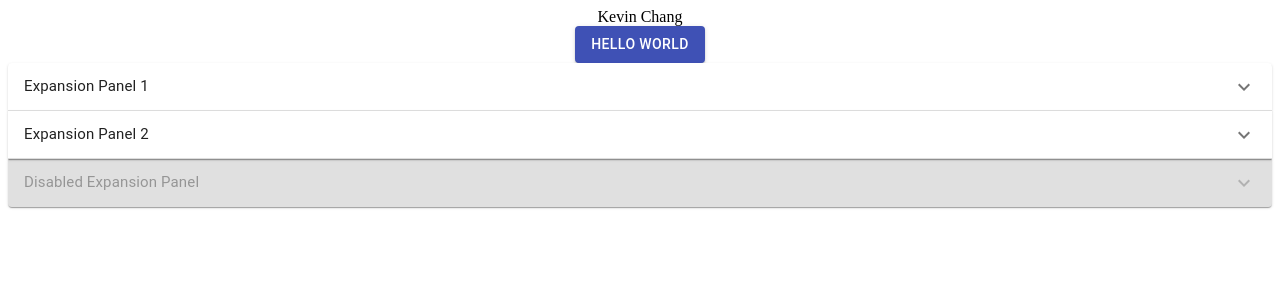
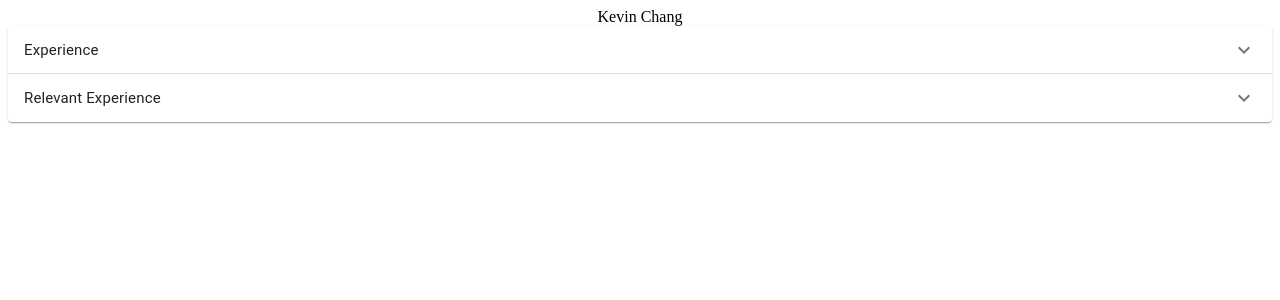
Before and after one commit to Wogified/cv_material, a React (Create React App) app: page / in a window 1280 px wide. Shown: the top 300 px of the page. Built offline with nearby package versions, Linux system fonts and the light colour scheme; the HTML template or start-up script is replaced by a standard one.

Commit message:
Added resume json

```diff
--- a/src/components/App.js
+++ b/src/components/App.js
@@ -18,9 +18,7 @@ const App = () => {
   return (
     <div className={classes.thing}>
       <Header />
-      <Button variant="contained" color="primary">
-        Hello World
-      </Button>
+
       <Sections />
     </div>
   );
--- a/src/components/Sections.js
+++ b/src/components/Sections.js
@@ -5,6 +5,9 @@ import ExpansionPanelSummary from "@material-ui/core/ExpansionPanelSummary";
 import ExpansionPanelDetails from "@material-ui/core/ExpansionPanelDetails";
 import Typography from "@material-ui/core/Typography";
 import ExpandMoreIcon from "@material-ui/icons/ExpandMore";
+
+// Resource imports
+import { Experience } from "../resources/resume.json";
 
 const useStyles = makeStyles(theme => ({
   root: {
@@ -27,7 +30,23 @@ const Sections = () => {
           aria-controls="panel1a-content"
           id="panel1a-header"
         >
-          <Typography className={classes.heading}>Expansion Panel 1</Typography>
+          <Typography className={classes.heading}>
+            {Experience.header}
+          </Typography>
+        </ExpansionPanelSummary>
+        <ExpansionPanelDetails>
+          <Typography>{Experience.positions[0].responsibilities[0]}</Typography>
+        </ExpansionPanelDetails>
+      </ExpansionPanel>
+      <ExpansionPanel>
+        <ExpansionPanelSummary
+          expandIcon={<ExpandMoreIcon />}
+          aria-controls="panel2a-content"
+          id="panel2a-header"
+        >
+          <Typography className={classes.heading}>
+            Relevant Experience
+          </Typography>
         </ExpansionPanelSummary>
         <ExpansionPanelDetails>
           <Typography>
@@ -36,32 +55,6 @@ const Sections = () => {
           </Typography>
         </ExpansionPanelDetails>
       </ExpansionPanel>
-      <ExpansionPanel>
-        <ExpansionPanelSummary
-          expandIcon={<ExpandMoreIcon />}
-          aria-controls="panel2a-content"
-          id="panel2a-header"
-        >
-          <Typography className={classes.heading}>Expansion Panel 2</Typography>
-        </ExpansionPanelSummary>
-        <ExpansionPanelDetails>
-          <Typography>
-            Lorem ipsum dolor sit amet, consectetur adipiscing elit. Suspendisse
-            malesuada lacus ex, sit amet blandit leo lobortis eget.
-          </Typography>
-        </ExpansionPanelDetails>
-      </ExpansionPanel>
-      <ExpansionPanel disabled>
-        <ExpansionPanelSummary
-          expandIcon={<ExpandMoreIcon />}
-          aria-controls="panel3a-content"
-          id="panel3a-header"
-        >
-          <Typography className={classes.heading}>
-            Disabled Expansion Panel
-          </Typography>
-        </ExpansionPanelSummary>
-      </ExpansionPanel>
     </div>
   );
 };
--- /dev/null
+++ b/src/resources/resume.json
@@ -0,0 +1,32 @@
+{
+  "Experience": {
+    "header": "Experience",
+    "positions": [
+      {
+        "institution": "Meso Scale Discovery",
+        "role": "Automation Engineer",
+        "location": "Rockville, MD",
+        "start_date": "May 2017",
+        "end_date": null,
+        "responsibilities": [
+          "Developed Python application to go through a repository of product inspection images, sort by disposition, rename the files, and output them into a separate folder for manual inspection.",
+          "Developed automated subroutines to generate robot position coordinates to reduce the number of robot positions that need to be manually taught.",
+          "Developed a code structure for robot motion control. As a result, the robot code was more adaptable, debug friendly, and easier to read",
+          "Led efforts to investigate PLC scripting capability. The purpose was to explore means to further improve and condense existing codebase.",
+          "Learned how to use industrial computer vision software to optimize and improve existing methods of finished product quality inspection."
+        ]
+      },
+      {
+        "institution": "UMBC Autonomous Systems Research Lab",
+        "role": "Graduate Research Assistant",
+        "location": "Baltimore, MD",
+        "start_date": "May 2015",
+        "end_date": "May 2017",
+        "responsibilities": [
+          "Led a project to develop a computer vision based teleoperation robot arm",
+          "Developed application to utilize depth sensing and skeleton tracking capabilities of Microsoft Kinect V2 to tele-operate a robotic arm"
+        ]
+      }
+    ]
+  }
+}
```
Also changed, not shown: src/components/Section.js (added).
